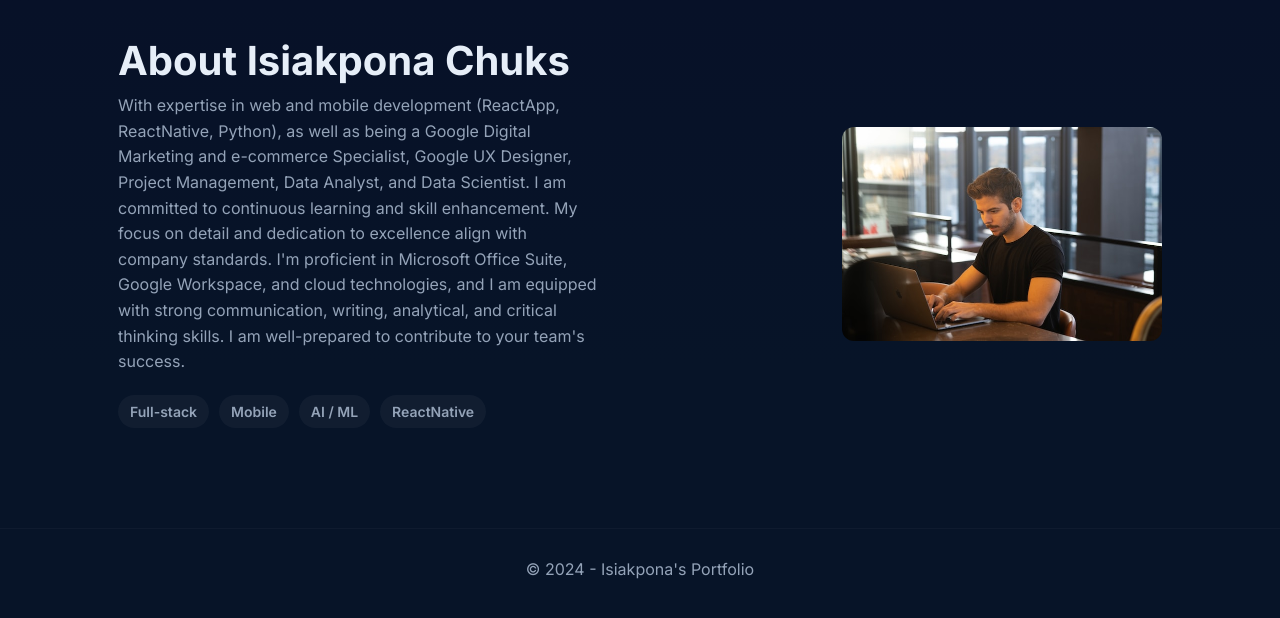
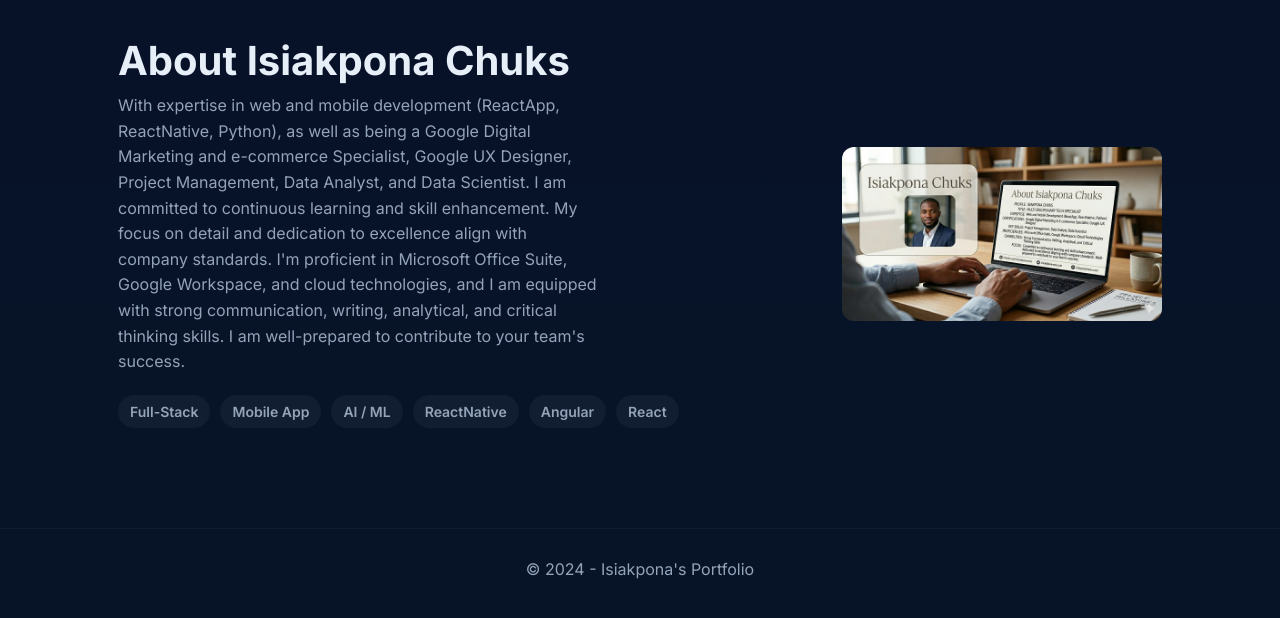
Before and after one commit to providingperspectives/portfolio-1, a Flask app: page /about in a window 1280 px wide. Shown: the part 116-734 px from the top of the page. Run offline with Flask 3, Linux system fonts and the light colour scheme.

```diff
--- a/templates/about.html
+++ b/templates/about.html
@@ -8,14 +8,16 @@
             <h1>About {{ context.name }}</h1>
             <p>{{ context.description }}</p>
             <div style="margin-top:18px" class="badges">
-                <span class="badge">Full-stack</span>
-                <span class="badge">Mobile</span>
+                <span class="badge">Full-Stack</span>
+                <span class="badge">Mobile App</span>
                 <span class="badge">AI / ML</span>
                 <span class="badge">ReactNative</span>
+                 <span class="badge">Angular</span>
+                  <span class="badge">React</span>
             </div>
         </div>
         <div class="right">
-            <img src="{{ url_for('static', filename='images/about.jpg') }}" alt="About image" style="max-width:320px;border-radius:12px;display:block">
+            <img src="{{ url_for('static', filename='images/about.png') }}" alt="About image" style="max-width:320px;border-radius:12px;display:block">
         </div>
     </section>
 {% endblock %}
```
Also changed, not shown: static/images/about.jpg (deleted), static/images/about.png (added), static/images/homepage.jpg (deleted), static/images/profile-1.jpg (added), static/images/profile.jpg.
